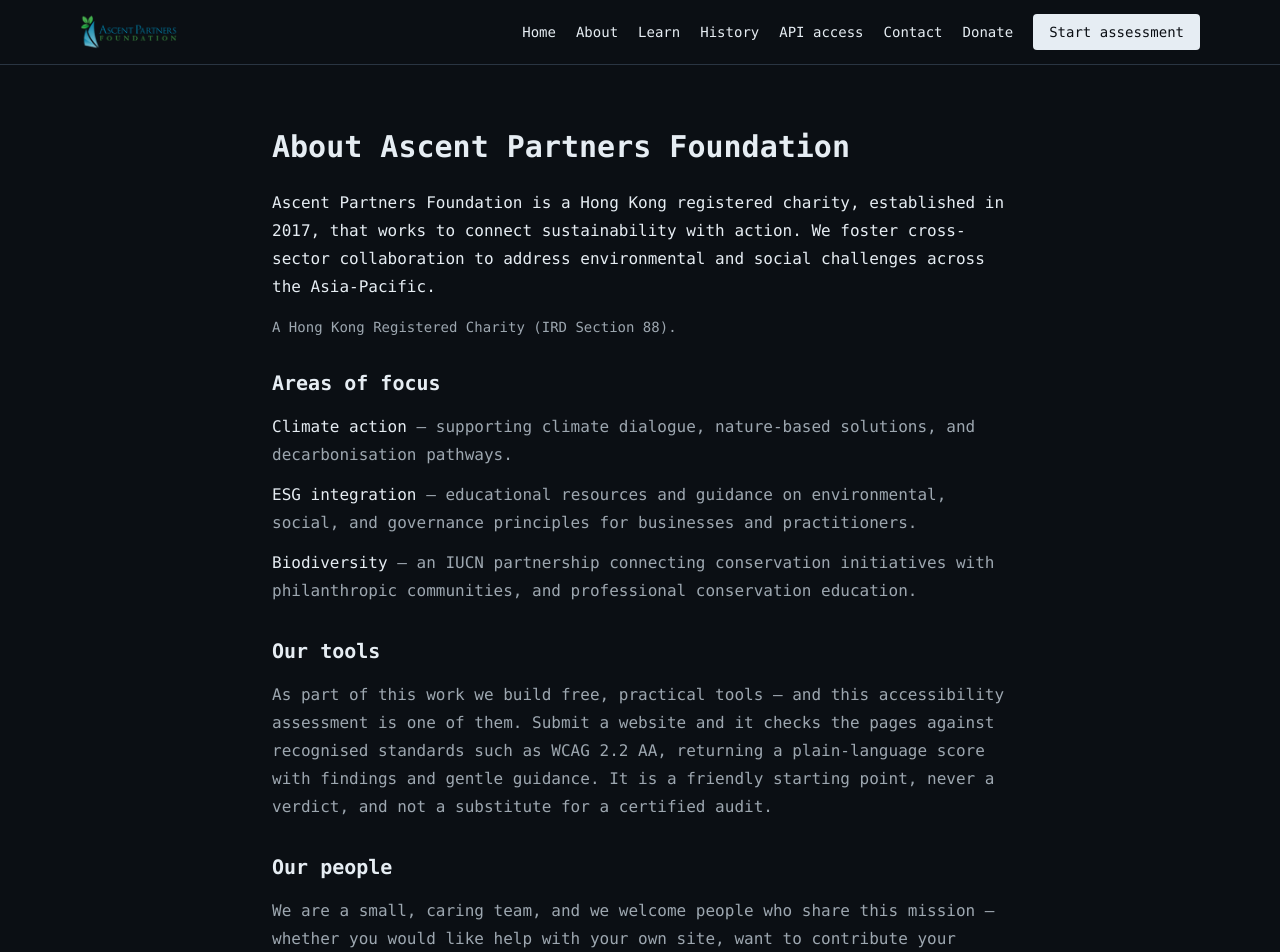
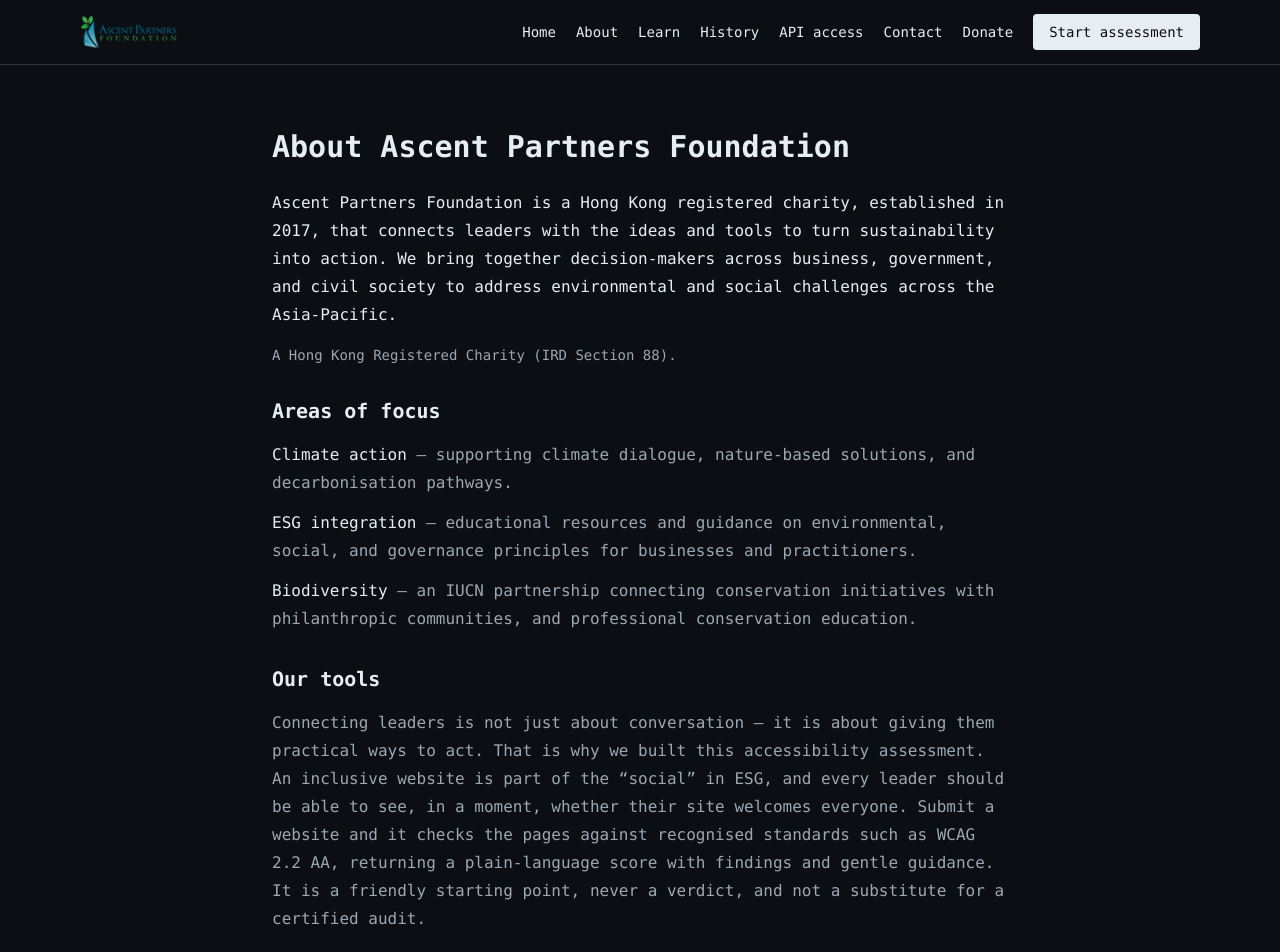
Before and after one commit to simonplmak-cloud/ascent-accessibility, a Next.js app: page /about in a window 1280 px wide. Shown: the top 952 px of the page. Built offline with nearby package versions, Linux system fonts and the light colour scheme.

Commit message:
refine: About page — connecting leaders, tied to the accessibility tool

```diff
--- a/src/app/about/page.tsx
+++ b/src/app/about/page.tsx
@@ -9,8 +9,9 @@ export default function AboutPage() {
 
       <p className="mt-6 font-mono leading-7 text-terminal-fg">
         Ascent Partners Foundation is a Hong Kong registered charity, established in 2017, that
-        works to connect sustainability with action. We foster cross-sector collaboration to
-        address environmental and social challenges across the Asia-Pacific.
+        connects leaders with the ideas and tools to turn sustainability into action. We bring
+        together decision-makers across business, government, and civil society to address
+        environmental and social challenges across the Asia-Pacific.
       </p>
       <p className="mt-4 font-mono text-sm text-terminal-muted">
         A Hong Kong Registered Charity (IRD Section 88).
@@ -36,11 +37,13 @@ export default function AboutPage() {
 
       <h2 className="mt-8 font-mono text-xl font-semibold text-terminal-fg">Our tools</h2>
       <p className="mt-4 font-mono leading-7 text-terminal-muted">
-        As part of this work we build free, practical tools — and this accessibility assessment
-        is one of them. Submit a website and it checks the pages against recognised standards
-        such as WCAG 2.2 AA, returning a plain-language score with findings and gentle guidance.
-        It is a friendly starting point, never a verdict, and not a substitute for a certified
-        audit.
+        Connecting leaders is not just about conversation — it is about giving them practical ways
+        to act. That is why we built this accessibility assessment. An inclusive website is part
+        of the “social” in ESG, and every leader should be able to see, in a moment, whether their
+        site welcomes everyone. Submit a website and it checks the pages against recognised
+        standards such as WCAG 2.2 AA, returning a plain-language score with findings and gentle
+        guidance. It is a friendly starting point, never a verdict, and not a substitute for a
+        certified audit.
       </p>
 
       <h2 className="mt-8 font-mono text-xl font-semibold text-terminal-fg">Our people</h2>
```
